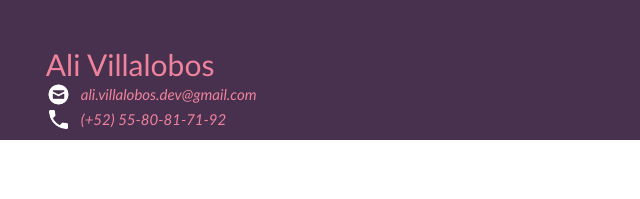
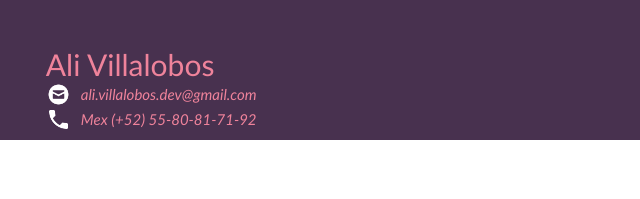
Before and after one commit to AliVillalobos/my-portafolio, a plain HTML site: page index.html in a window 1280 px wide. Shown: the top 199 px of the page, 0-640 px from the left. Drawn offline with Linux system fonts and the light colour scheme.

Commit message:
Added a new file browser-support.txt

```diff
--- a/index.html
+++ b/index.html
@@ -18,8 +18,8 @@
         <div style="clear:both;"></div>
         <div class="contact_info">
           <img src="html_finalprojimages/phone.png" alt="https://icons8.com/icon/124377/circled-envelope"/>
-          (+52) 55-80-81-71-92
-
+          Mex (+52) 55-80-81-71-92
+<!-- Modificación de pureba para git bash -->
         </div>
         </div>
         <div class="topdiv">
```
Also changed, not shown: browser-support.txt (added).
